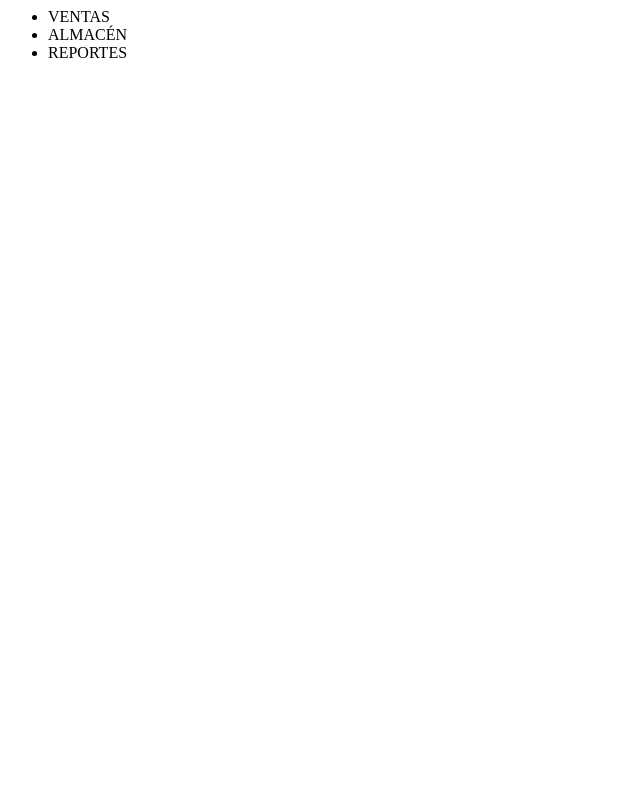
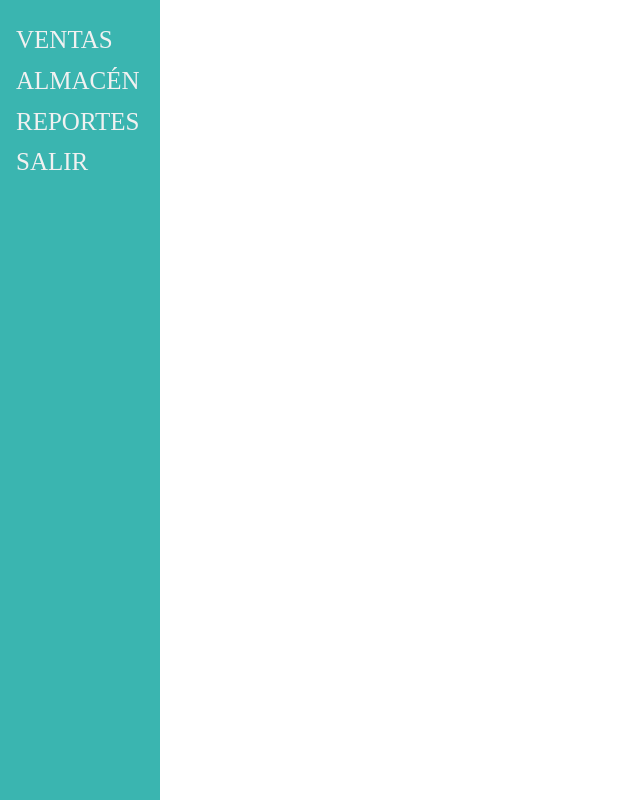
Before and after one commit to Hnenry/hnenry.github.com, a plain HTML site: page pos/menu.html in a window 1280 px wide. Shown: the whole page, without its empty margins (0-640 px from the left). Drawn offline with nearby package versions, Linux system fonts and the light colour scheme.

Commit message:
Update menu.html

```diff
--- a/pos/menu.html
+++ b/pos/menu.html
@@ -1,7 +1,17 @@
-<div>
-    <ul>
-        <li>VENTAS</li>
-        <li>ALMACÉN</li>
-        <li>REPORTES</li>
-    </ul>
-</div>
+<!DOCTYPE HTML>
+<html>
+    <HEAD>
+        <meta charset="utf-8">
+        <meta name="viewport" content="width=device-width, initial-scale=1.0">
+        <title>Las mejores pizzas de mi ciudad</title>
+        <link rel="stylesheet" href="./assets/index.css">
+        <link rel="stylesheet" href="./assets/animate.css">
+        <link rel="stylesheet" href="https://necolas.github.io/normalize.css/8.0.1/normalize.css">
+    </HEAD>
+</html>
+<div class="sidenav">
+    <a href="#">VENTAS</a>
+    <a href="#">ALMACÉN</a>
+    <a href="#">REPORTES</a>
+    <a href="./index.html">SALIR</a>
+  </div>
```
